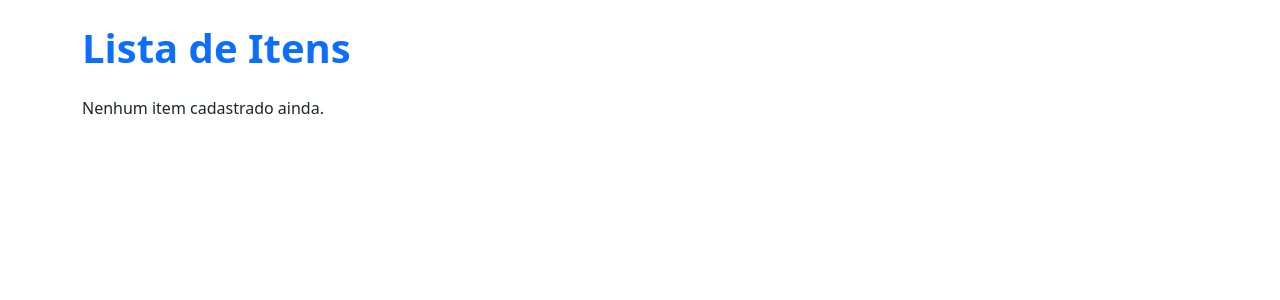
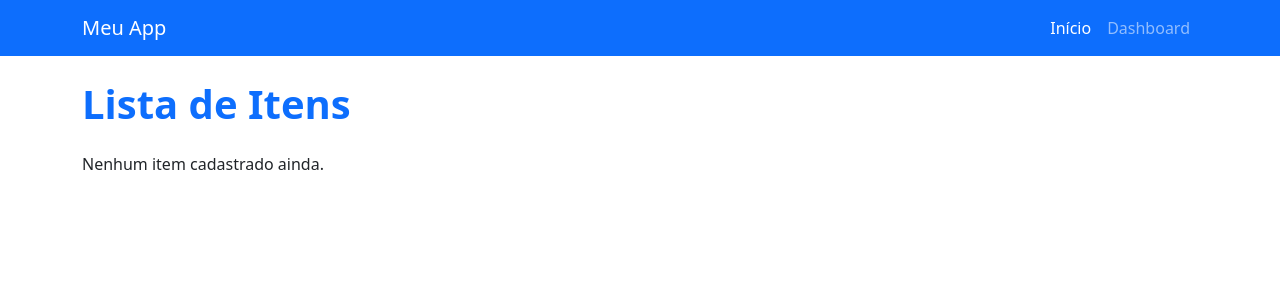
Before and after one commit to WellytonSdJ/crud-nx, a React (Vite) app: page / in a window 1280 px wide. Shown: the top 300 px of the page. Built offline with nearby package versions, Linux system fonts and the light colour scheme.

Commit message:
feat: adicionado navbar

```diff
--- a/src/App.tsx
+++ b/src/App.tsx
@@ -2,10 +2,12 @@
 import Home from '@pages/home';
 import Dashboard from '@pages/dashboard';
 import { BrowserRouter as Router, Routes, Route } from 'react-router-dom';
+import Header from '@components/header';
 
 const App: React.FC = () => {
   return (
       <Router>
+        <Header/>
         <Routes>
           <Route path="/" element={<Home />} />
           <Route path="/dashboard" element={<Dashboard />} />
--- a/src/components/header/index.tsx
+++ b/src/components/header/index.tsx
@@ -1,11 +1,27 @@
-import React from 'react'
+import { Navbar, Container, Nav } from "react-bootstrap";
+import { NavLink } from "react-router-dom";
 
-type Props = {}
+const Header = () => {
+  return (
+    <Navbar bg="primary" variant="dark" expand="lg">
+      <Container>
+        <Navbar.Brand as={NavLink} to="/">
+          Meu App
+        </Navbar.Brand>
+        <Navbar.Toggle aria-controls="navbar-nav" />
+        <Navbar.Collapse id="navbar-nav">
+          <Nav className="ms-auto">
+            <Nav.Link as={NavLink} to="/" end>
+              Início
+            </Nav.Link>
+            <Nav.Link as={NavLink} to="/dashboard">
+              Dashboard
+            </Nav.Link>
+          </Nav>
+        </Navbar.Collapse>
+      </Container>
+    </Navbar>
+  );
+};
 
-const Header = (props: Props) => {
-  return (
-    <div>Header</div>
-  )
-}
-
-export default Header
+export default Header;
```
